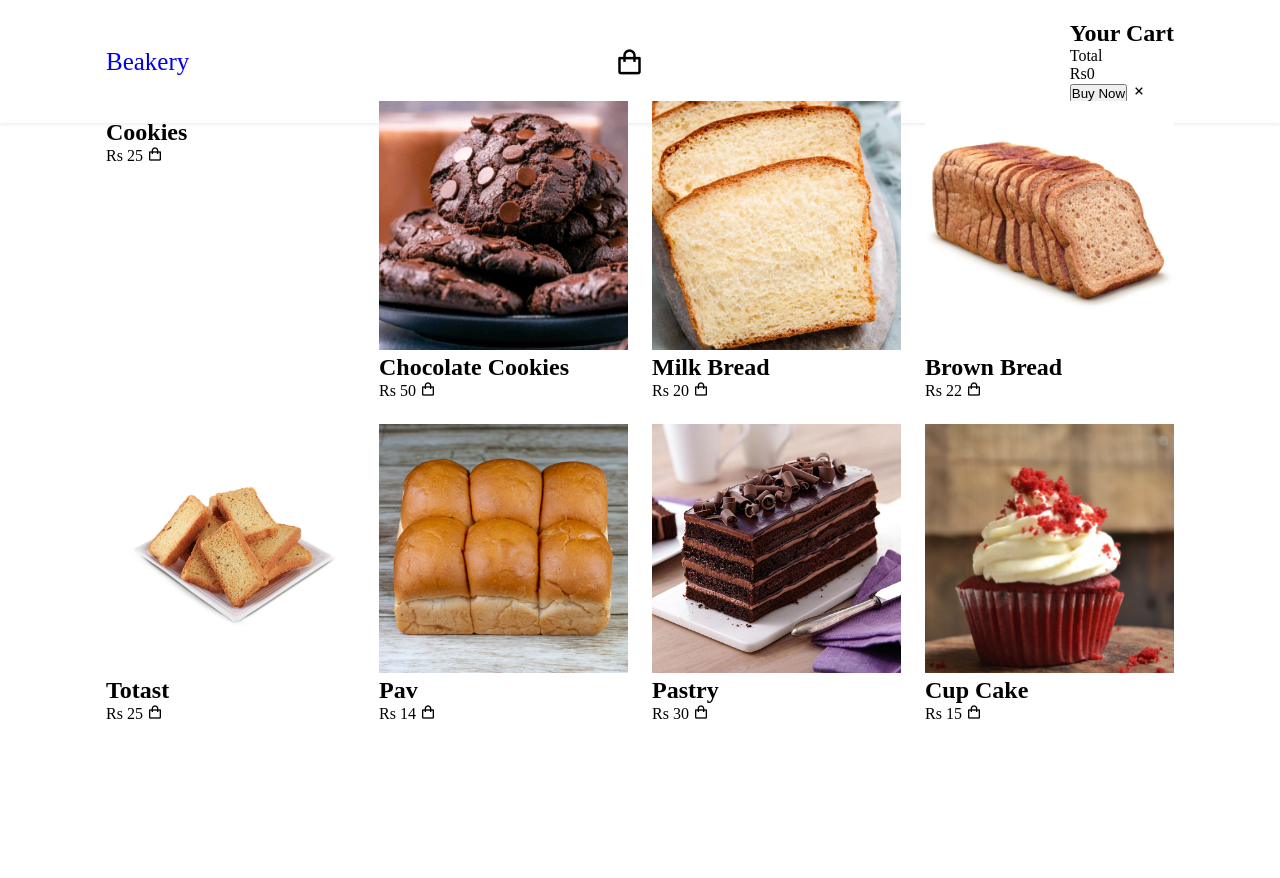
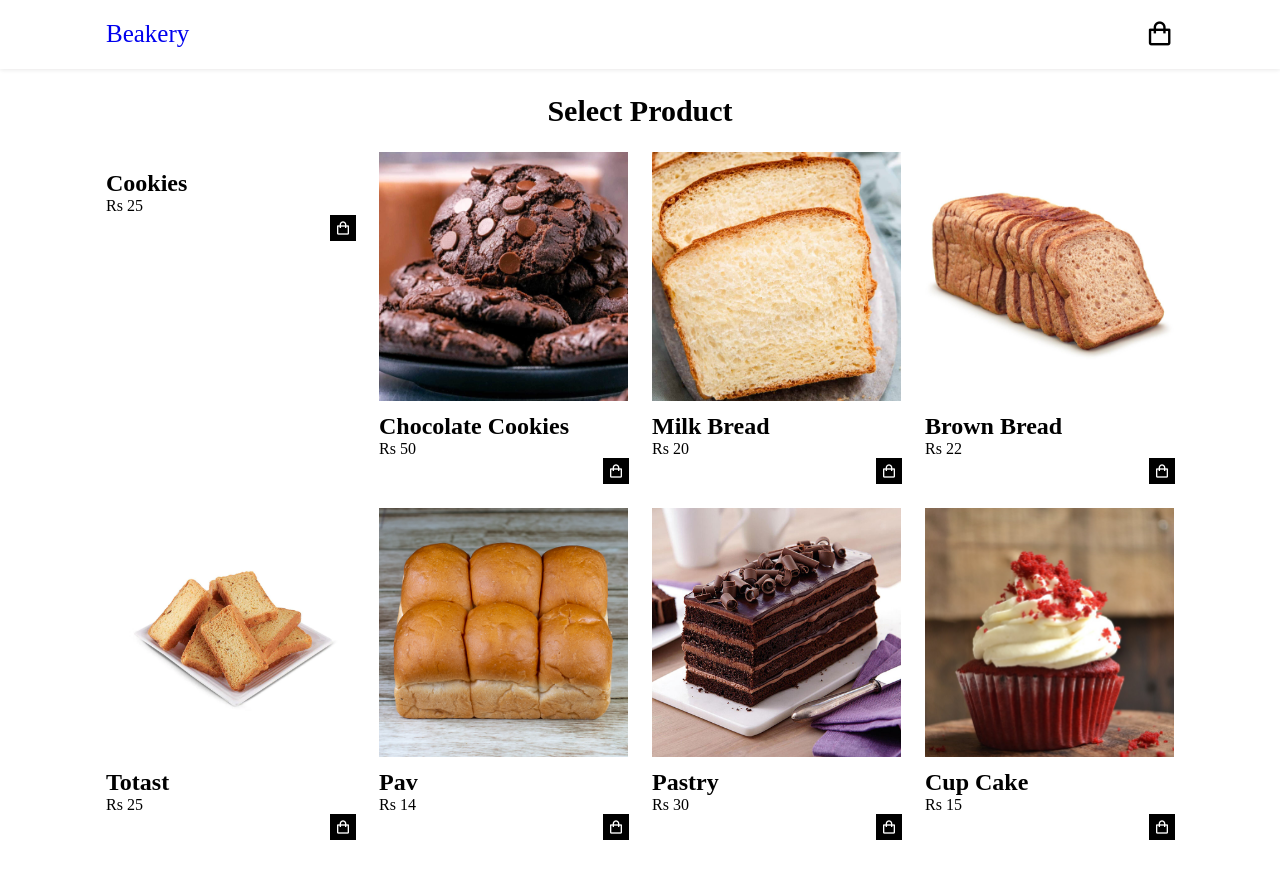
Before and after one commit to Saurabh3000/Ecommerce-Website, a plain HTML site: page index.html in a window 1280 px wide. Before the commit the page ends 800 px from the top, so only its background shows below. Drawn offline with nearby package versions, Linux system fonts and the light colour scheme.

Commit message:
CSS file

```diff
--- a/style.css
+++ b/style.css
@@ -27,7 +27,8 @@ header{
     left: 0;
     width: 100%;
     background-color: white;
-    box-shadow: 0 1px 4px hsl(0 4% 15%/ 10%);
+    box-shadow: 0 1px 4px hsl(0 4% 15% / 10%);
+    z-index: 100;
 }
 
 .bar{
@@ -43,11 +44,113 @@ header{
 }
 
 #shopping_icon{
-    font-size: 30px;
+    font-size: 1.8rem;
     cursor: pointer;
 }
 
-.titale{
+.cart{
+    position: fixed;
+    top: 0;
+    right: -100%;
+    width: 360px;
+    min-height: 100vh;
+    padding: 20px;
+    background-color: white;
+    box-shadow: -2px 0 4px hsl(0 4% 15% / 10%);
+    transition: 0.3s;
+}
+
+.cart.active{
+    right: 0;
+}
+
+.cart_title{
+    text-align: center;
+    font-size: 30px;
+    font-weight: 500;
+    margin-top: 2rem;
+}
+
+.cart_box{
+    display: grid;
+    grid-template-columns: 32% 50% 18%;
+    align-items: center;
+    gap: 1rem;
+    margin-top: 1rem;
+}
+
+.cart_img{
+    width: 100px;
+    height: 100px;
+    object-fit: contain;
+    padding: 10px;
+}
+
+.detail_box{
+    display: grid;
+    row-gap: 0.5rem;
+}
+
+.cart_product_title{
+    font-size: 1rem;
+    text-transform: uppercase;
+}
+
+.cart_price{
+    font-weight: 500;
+}
+
+.cart_quantity{
+    /* border: 1px solid red; */
+    /* outline-color: red; */
+    width: 2.4rem;
+    text-align: center;
+    font-size: 1rem;
+}
+
+.cart-remove{
+    font-size: 24px;
+    color: red;
+    cursor: pointer;
+}
+
+.total{
+    display: flex;
+    justify-content: flex-end;
+    margin-top: 1.5rem;
+    border-top: 1px solid black;
+}
+
+.total-title{
+    font-size: 1rem;
+    font-weight: 600;
+}
+
+.total-price{
+    margin-left: 0.5rem;
+}
+
+.btn-buy{
+    display: flex;
+    margin: 1.5rem auto 0 auto;
+    padding: 12px 20px;
+    border: none;
+    background: rgba(0, 47, 255, 0.418);
+    color: white;
+    font-size: 1rem;
+    font-weight: 500;
+    cursor: pointer;
+}
+
+#close-cart{
+    position: absolute;
+    top: 1rem;
+    right: 0.8rem;
+    font-size: 2rem;
+    cursor: pointer;
+}
+
+.product_titale{
     font-size: 30px;
     font-weight: 600;
     text-align: center;
@@ -55,7 +158,7 @@ header{
 }
 
 .product{
-    margin-top: 10px;
+    margin-top: 30px;
 }
 
 .product_content{
@@ -74,3 +177,22 @@ header{
     border-radius: 10px;
     transition: 0.4s;
 }
+
+.product_img{
+    width: 100%;
+    height: auto;
+    margin-bottom: 0.5rem;
+}
+
+.add-cart{
+    margin-left: 90%;
+    background-color: black;
+    color: white;
+    padding: 5px;
+    cursor: pointer;
+}
+
+/* .add-cart:hover{
+    background-color: palevioletred;
+    color: black;
+} */
```
